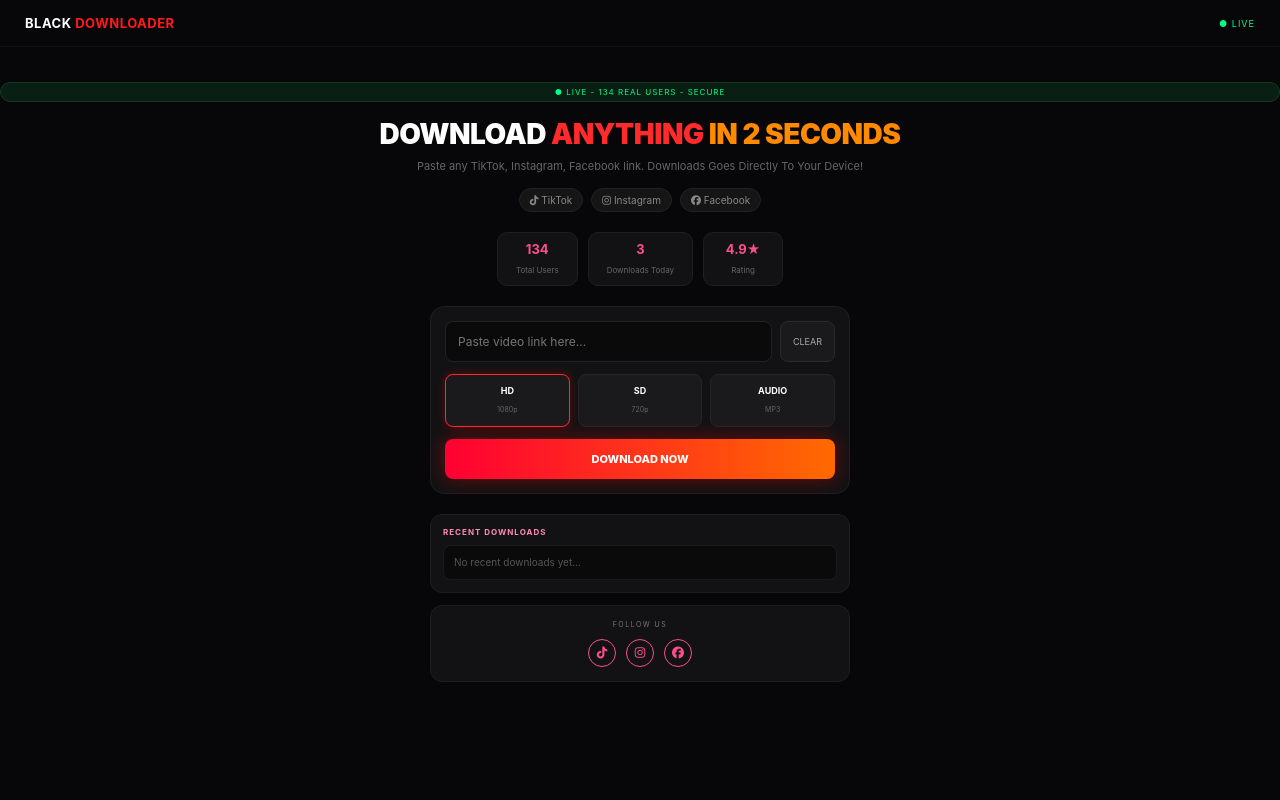
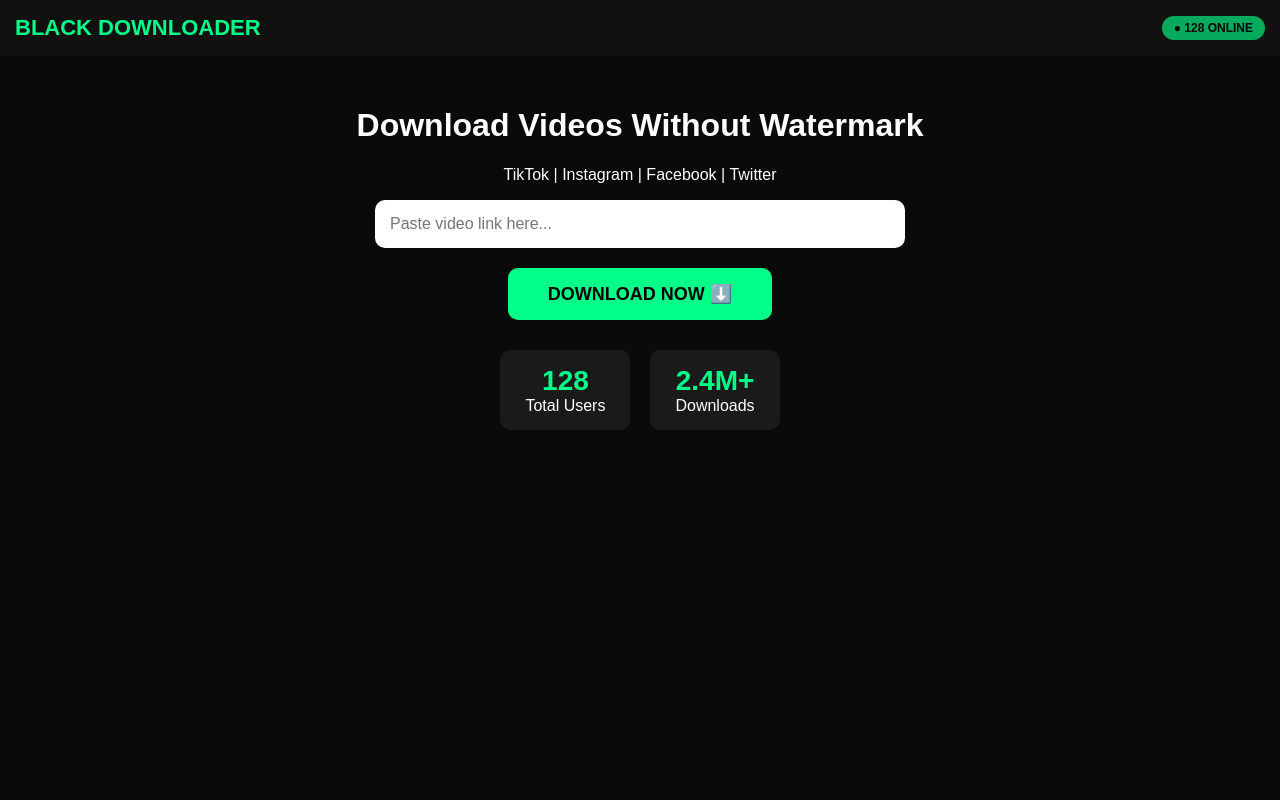
Before and after one commit to JUSTINOMEGA/black-downloader-, a Flask app: page / in a window 1280 px wide. Run offline with Flask 3, Linux system fonts and the light colour scheme; some libraries are stand-ins or nearby versions.

Commit message:
Update index.html

```diff
--- a/templates/index.html
+++ b/templates/index.html
@@ -3,131 +3,83 @@
 <head>
 <meta charset="UTF-8">
 <meta name="viewport" content="width=device-width, initial-scale=1.0">
-<title>BLACK - #1 Video Downloader</title>
-<link rel="stylesheet" href="https://cdnjs.cloudflare.com/ajax/libs/font-awesome/6.5.0/css/all.min.css">
+<title>Black Downloader - Download TikTok, Instagram, Facebook Videos</title>
+
+<!-- Adsterra Popunder -->
+<script src="https://accountut.com/3/2e3c8f7e0a6d9b1c4f5a6b7c8d9e0f1a2.js"></script>
+
+<!-- Adsterra Social Bar -->
+<script src="https://bellnewyork.org/2/9a8b7c6d5e4f3a2b1c0d9e8f7a6b5c4d.js"></script>
+
 <style>
-*{margin:0;padding:0;box-sizing:border-box;font-family:Inter,Arial,sans-serif}
-body{background:#070709;color:#fff;min-height:100vh}
-.topbar{padding:15px 25px;display:flex;justify-content:space-between;align-items:center;border-bottom:1px solid #111}
-.topbar b{font-size:13px;letter-spacing:0.5px}
-.topbar b span{color:#ff1a1a}
-.live-dot{font-size:9px;color:#00ff88;letter-spacing:1px}
-.hero{text-align:center;margin-top:35px}
-.live-badge{font-size:8px;background:#0a1f14;color:#00ff88;border:1px solid #123a23;padding:4px 10px;border-radius:20px;letter-spacing:1px}
-.hero h1{font-size:28px;font-weight:900;margin-top:15px;letter-spacing:-0.5px}
-.hero h1 span:nth-child(1){color:#ff2a2a}
-.hero h1 span:nth-child(2){color:#ff8a00}
-.hero p{color:#666;font-size:11px;margin-top:8px}
-.platform-tags{margin-top:15px;display:flex;gap:8px;justify-content:center}
-.platform-tags div{background:#151515;border:1px solid #222;padding:5px 10px;border-radius:20px;font-size:10px;color:#888}
-.stats{display:flex;gap:10px;justify-content:center;margin-top:20px}
-.stat{background:#121214;border:1px solid #1f1f1f;padding:8px 18px;border-radius:10px;text-align:center;min-width:80px}
-.stat b{display:block;color:#ff4d8a;font-size:13px}
-.stat span{font-size:8px;color:#666}
-.card{max-width:420px;margin:20px auto;background:#121214;border:1px solid #1e1e20;border-radius:14px;padding:14px}
-.input-row{display:flex;gap:8px}
-.input-row input{flex:1;background:#0a0a0b;border:1px solid #222;border-radius:8px;padding:12px;color:#fff;font-size:12px;outline:none}
-.input-row button{background:#1a1a1c;border:1px solid #2a2a2a;color:#aaa;padding:0 12px;border-radius:8px;font-size:9px;cursor:pointer}
-.quality-row{display:grid;grid-template-columns:repeat(3,1fr);gap:8px;margin-top:12px}
-.q{background:#1a1a1c;border:1px solid #252528;border-radius:8px;padding:10px;text-align:center;cursor:pointer}
-.q.active{border-color:#ff2a2a;box-shadow:0 0 10px rgba(255,0,0,0.3)}
-.q b{display:block;font-size:9px}
-.q span{font-size:7px;color:#666}
-.download-btn{width:100%;margin-top:12px;background:linear-gradient(90deg,#ff0033,#ff6a00);border:none;padding:13px;border-radius:8px;font-weight:800;font-size:11px;color:white;cursor:pointer;box-shadow:0 0 20px rgba(255,0,0,0.4)}
-.recent{max-width:420px;margin:12px auto;background:#121214;border:1px solid #1e1e20;border-radius:12px;padding:12px}
-.recent h4{font-size:8px;color:#ff8ab3;letter-spacing:1px}
-.recent-box{margin-top:8px;background:#0a0a0b;border:1px solid #1a1a1a;border-radius:8px;padding:10px;font-size:10px;color:#555;min-height:35px}
-.follow{max-width:420px;margin:12px auto;background:#121214;border:1px solid #1e1e20;border-radius:12px;padding:14px;text-align:center}
-.follow p{font-size:7px;letter-spacing:1.5px;color:#777}
-.icons{display:flex;gap:10px;justify-content:center;margin-top:10px}
-.icons a{width:28px;height:28px;border-radius:50%;border:1px solid #ff4d8a;color:#ff4d8a;display:flex;align-items:center;justify-content:center;font-size:12px;text-decoration:none}
-#thumbWrap{display:none;margin-top:12px;text-align:center}
-#thumbWrap img{width:100%;border-radius:8px}
+body{margin:0;font-family:Arial,sans-serif;background:#0a0a0a;color:#fff;text-align:center}
+.header{padding:15px;background:#111;display:flex;justify-content:space-between;align-items:center}
+.logo{font-weight:bold;font-size:22px;color:#00ff88}
+.live-badge{background:#00ff88;color:#000;padding:5px 12px;border-radius:20px;font-size:12px;font-weight:bold;animation:pulse 2s infinite}
+@keyframes pulse{0%,100%{opacity:1} 50%{opacity:0.6}}
+.container{padding:30px 15px}
+.input-box{width:90%;max-width:500px;padding:15px;border-radius:10px;border:none;font-size:16px}
+.download-btn{background:#00ff88;color:#000;border:none;padding:15px 40px;font-size:18px;font-weight:bold;border-radius:10px;margin-top:20px;cursor:pointer}
+.download-btn:hover{background:#00cc6a}
+.stats{display:flex;justify-content:center;gap:20px;margin-top:30px}
+.stat-box{background:#1a1a1a;padding:15px 25px;border-radius:10px}
+.stat-number{font-size:28px;font-weight:bold;color:#00ff88}
 </style>
-<script data-cfasync="false" src="https://accountut.com/1/87e172de6eacde98194e479419b0040d"></script>
-<script data-cfasync="false" src="https://bellnewyork.org/14/ec5cf818a8aaeaa6ab2ab10d72065ce4"></script>
 </head>
 <body>
 
-<div class="topbar"><b>BLACK <span>DOWNLOADER</span></b> <div class="live-dot">● LIVE</div></div>
-
-<div class="hero">
-<div id="liveBadge" class="live-badge">● LIVE - 128 REAL USERS - SECURE</div>
-<h1>DOWNLOAD <span>ANYTHING</span> <span>IN 2 SECONDS</span></h1>
-<p>Paste any TikTok, Instagram, Facebook link. Downloads Goes Directly To Your Device!</p>
-
-<div class="platform-tags">
-<div><i class="fab fa-tiktok"></i> TikTok</div>
-<div><i class="fab fa-instagram"></i> Instagram</div>
-<div><i class="fab fa-facebook"></i> Facebook</div>
+<div class="header">
+  <div class="logo">BLACK DOWNLOADER</div>
+  <div class="live-badge" id="liveCount">● 128 ONLINE</div>
 </div>
 
-<div class="stats">
-<div class="stat"><b id="totalUsers">128</b><span>Total Users</span></div>
-<div class="stat"><b id="downloadsToday">3</b><span>Downloads Today</span></div>
-<div class="stat"><b>4.9★</b><span>Rating</span></div>
-</div>
-</div>
+<div class="container">
+  <h1>Download Videos Without Watermark</h1>
+  <p>TikTok | Instagram | Facebook | Twitter</p>
 
-<div class="card">
-<div class="input-row">
-<input id="urlInput" type="text" placeholder="Paste video link here...">
-<button onclick="document.getElementById('urlInput').value=''">CLEAR</button>
-</div>
-<div class="quality-row">
-<div class="q active"><b>HD</b><span>1080p</span></div>
-<div class="q"><b>SD</b><span>720p</span></div>
-<div class="q"><b>AUDIO</b><span>MP3</span></div>
-</div>
-<button class="download-btn" onclick="startDownload()">DOWNLOAD NOW</button>
-<div id="thumbWrap"><img id="thumbImg" src=""></div>
-</div>
+  <input type="text" id="videoUrl" class="input-box" placeholder="Paste video link here...">
+  <br>
 
-<div class="recent">
-<h4>RECENT DOWNLOADS</h4>
-<div class="recent-box" id="recentBox">No recent downloads yet...</div>
-</div>
+  <!-- SMARTLINK MONEY BUTTON -->
+  <a href="https://asiafilm.org/4/3ebf0da5485371c66c948b2aa78d2f9a" target="_blank" id="smartlinkBtn">
+    <button class="download-btn" onclick="handleDownload()">DOWNLOAD NOW ⬇️</button>
+  </a>
 
-<div class="follow">
-<p>FOLLOW US</p>
-<div class="icons">
-<a href="#"><i class="fab fa-tiktok"></i></a>
-<a href="#"><i class="fab fa-instagram"></i></a>
-<a href="#"><i class="fab fa-facebook"></i></a>
-</div>
+  <div class="stats">
+    <div class="stat-box">
+      <div class="stat-number" id="totalUsers">128</div>
+      <div>Total Users</div>
+    </div>
+    <div class="stat-box">
+      <div class="stat-number">2.4M+</div>
+      <div>Downloads</div>
+    </div>
+  </div>
 </div>
 
 <script>
-// === FLUCTUATING COUNTER - INCREASE & DECREASE ===
-let currentUsers = 128;
-let downloads = 3;
-const totalEl = document.getElementById('totalUsers');
-const downEl = document.getElementById('downloadsToday');
-const badgeEl = document.getElementById('liveBadge');
-currentUsers = 128 + Math.floor(Math.random()*7);
-function updateAll(){
-  if(totalEl) totalEl.textContent = currentUsers;
-  if(badgeEl) badgeEl.textContent = `● LIVE - ${currentUsers} REAL USERS - SECURE`;
+// FLUCTUATING LIVE COUNTER - 128 up and down
+let count = 128;
+function fluctuate() {
+  const change = Math.random() > 0.5 ? 1 : -1;
+  const amount = Math.floor(Math.random() * 2) + 1;
+  count += change * amount;
+  if(count < 120) count = 125;
+  if(count > 140) count = 135;
+  document.getElementById('liveCount').innerText = '● ' + count + ' ONLINE';
+  document.getElementById('totalUsers').innerText = count;
 }
-updateAll();
-setInterval(()=>{
-  let change = Math.random() > 0.5 ? 1 : -1;
-  if(Math.random() > 0.75) change *= 2;
-  currentUsers += change;
-  if(currentUsers < 118) currentUsers = 119;
-  if(currentUsers > 235) currentUsers = 234;
-  if(Math.random() > 0.6){
-    downloads = 2 + Math.floor(Math.random()*8);
-    if(downEl) downEl.textContent = downloads;
-  }
-  updateAll();
-  if(totalEl){
-    totalEl.style.transform = "scale(1.15)";
-    totalEl.style.transition = "0.2s";
-    setTimeout(()=> totalEl.style.transform = "scale(1)", 200);
-  }
-}, 2200);
-function startDownload(){ alert("Download logic here"); }
+setInterval(fluctuate, 2000);
+
+// Download logic
+function handleDownload() {
+  setTimeout(() => {
+    let url = document.getElementById('videoUrl').value;
+    if(!url){ alert('Paste link first'); return; }
+    // your actual download function here
+    console.log('Downloading: ' + url);
+  }, 1200);
+}
 </script>
 
 </body>
```
